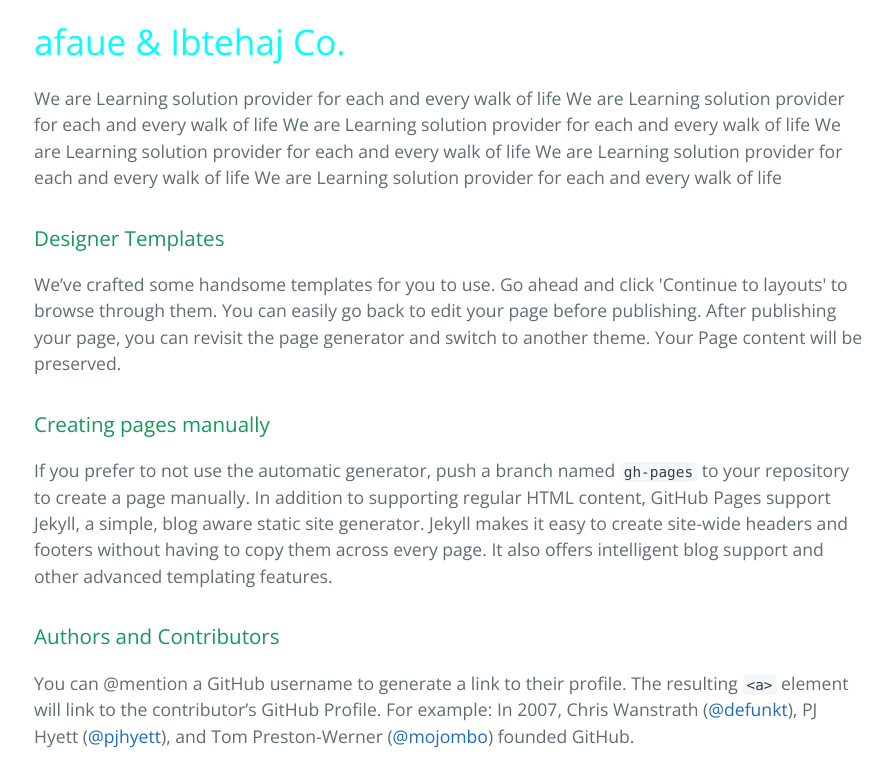
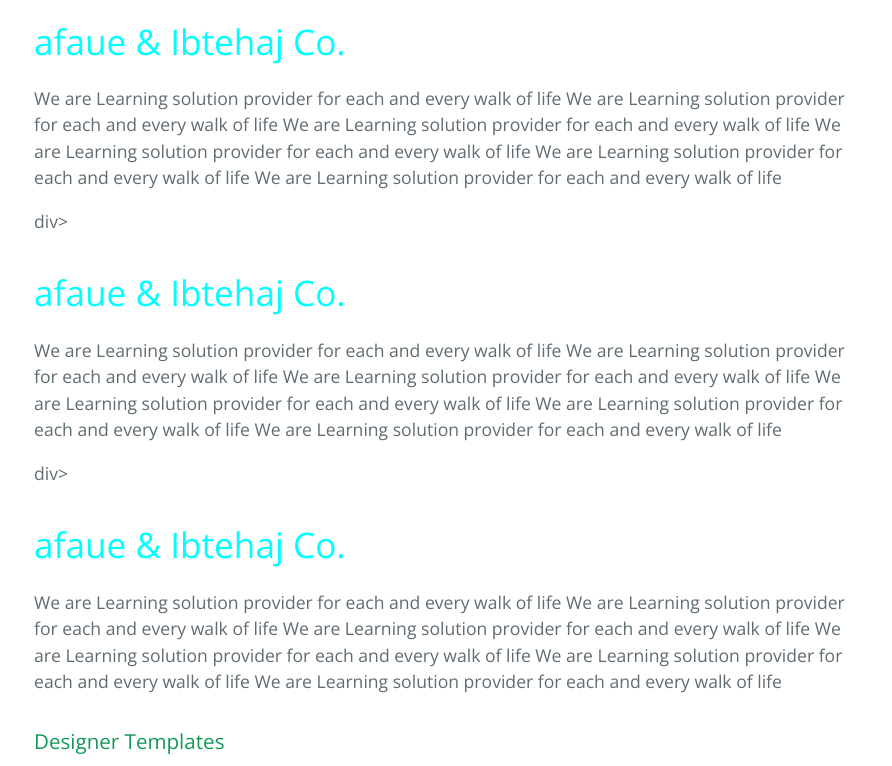
Before and after one commit to Afaque0001/First_practice, a plain HTML site: page index.html in a window 1280 px wide. Shown: the part 959-1725 px from the top of the page, without its empty margins (190-1082 px from the left). Drawn offline with nearby package versions, Linux system fonts and the light colour scheme.

Commit message:
added all

```diff
--- a/index.html
+++ b/index.html
@@ -53,6 +53,26 @@ We are Learning solution provider for each and every walk of life
 We are Learning solution provider for each and every walk of life
 </p>
 </div>
+div>
+<h1 style="color: cyan;">afaue & Ibtehaj Co.</h1>
+<p>We are Learning solution provider for each and every walk of life
+We are Learning solution provider for each and every walk of life
+We are Learning solution provider for each and every walk of life
+We are Learning solution provider for each and every walk of life
+We are Learning solution provider for each and every walk of life
+We are Learning solution provider for each and every walk of life
+</p>
+</div>
+div>
+<h1 style="color: cyan;">afaue & Ibtehaj Co.</h1>
+<p>We are Learning solution provider for each and every walk of life
+We are Learning solution provider for each and every walk of life
+We are Learning solution provider for each and every walk of life
+We are Learning solution provider for each and every walk of life
+We are Learning solution provider for each and every walk of life
+We are Learning solution provider for each and every walk of life
+</p>
+</div>
 <h3>
 <a id="designer-templates" class="anchor" href="#designer-templates" aria-hidden="true"><span aria-hidden="true" class="octicon octicon-link"></span></a>Designer Templates</h3>
 
```
